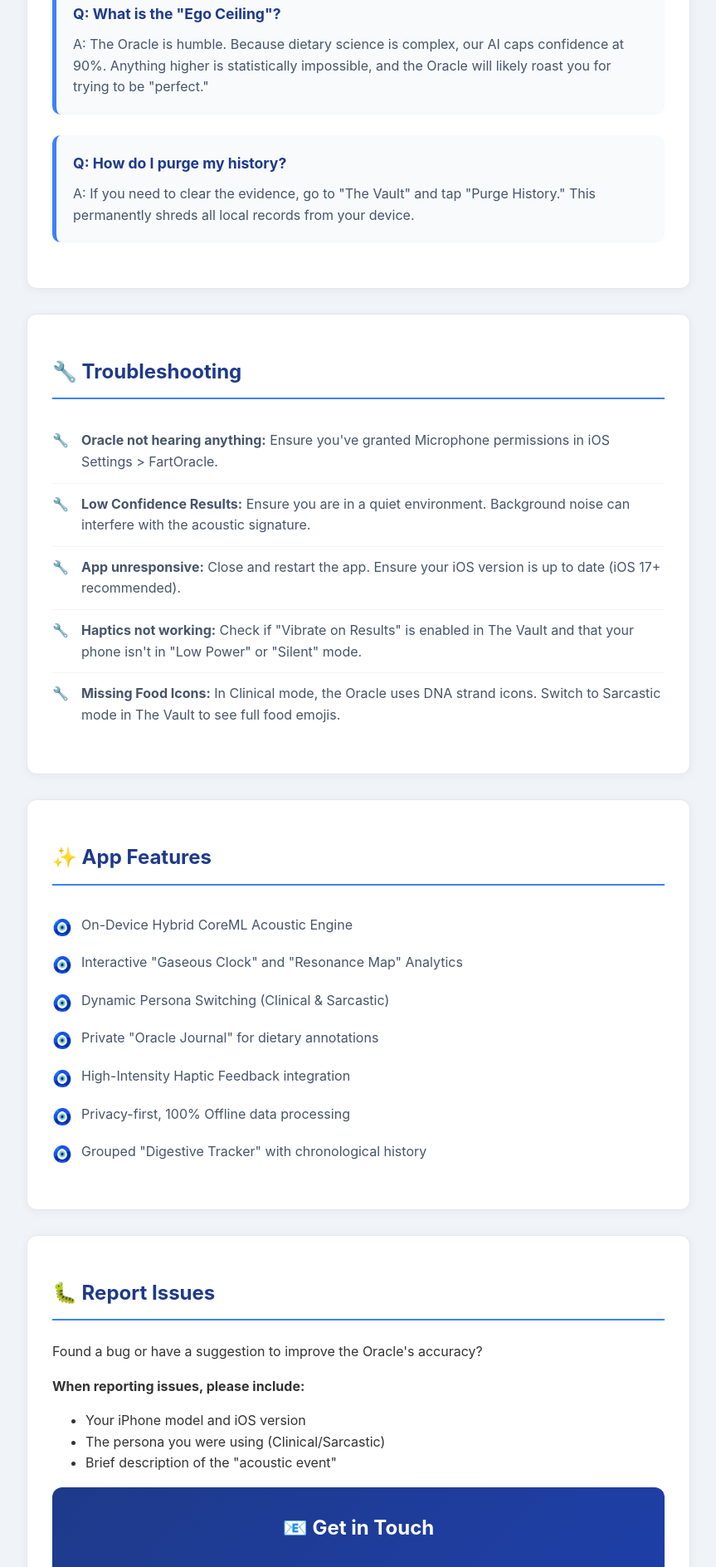
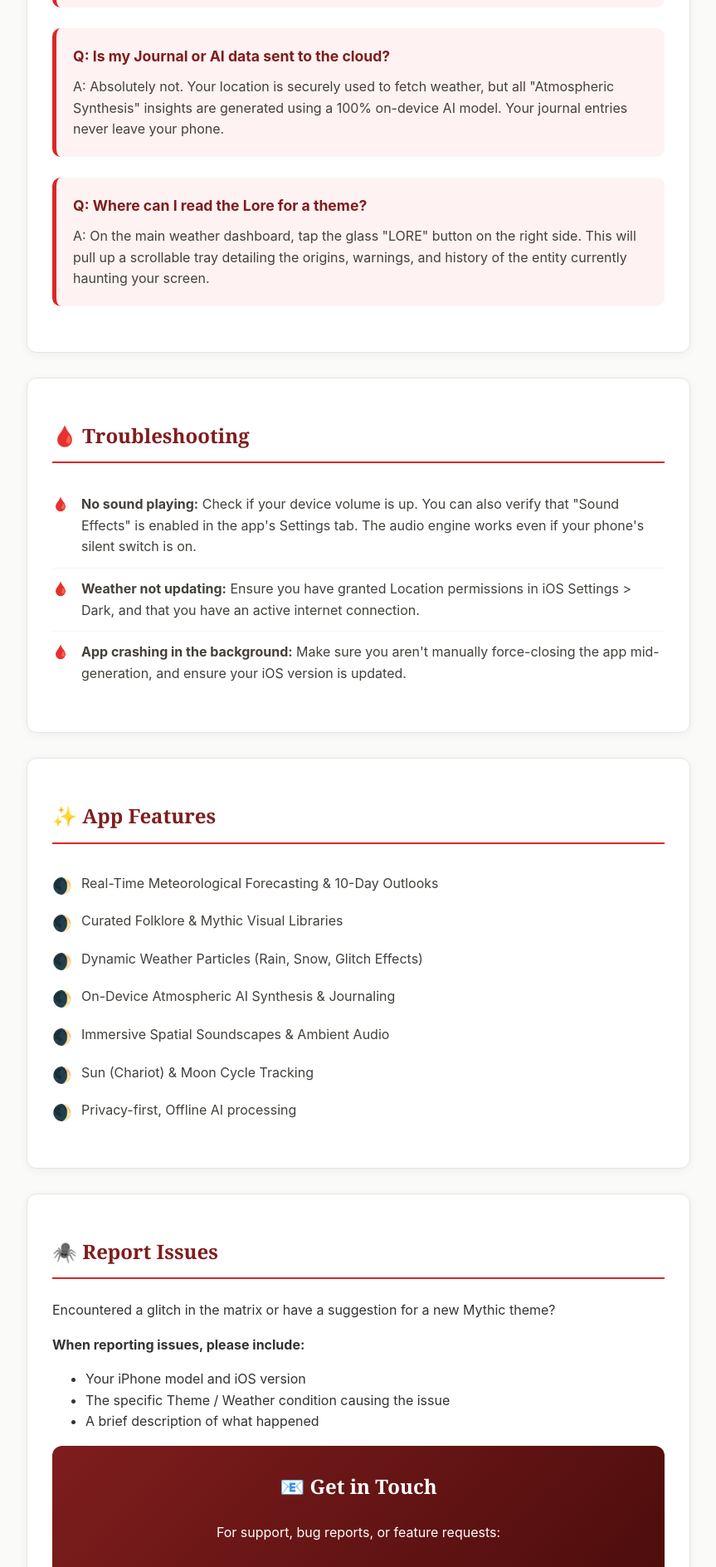
Before and after one commit to marvinick/folklore-support, a plain HTML site: page index.html in a window 1280 px wide. Shown: the part 912-2800 px from the top of the page at 83% size, without its empty margins (208-1071 px from the left). Drawn offline with Linux system fonts and the light colour scheme.

Commit message:
Update index.html

```diff
--- a/index.html
+++ b/index.html
@@ -3,31 +3,32 @@
 <head>
     <meta charset="UTF-8">
     <meta name="viewport" content="width=device-width, initial-scale=1.0">
-    <title>FartOracle - Support & Help Center</title>
+    <title>Folklore Weather - Support & Help Center</title>
     <style>
         body {
-            font-family: -apple-system, BlinkMacSystemFont, 'Segoe UI', Roboto, sans-serif;
+            font-family: 'Inter', -apple-system, BlinkMacSystemFont, 'Segoe UI', Roboto, sans-serif;
             line-height: 1.6;
             color: #333;
             max-width: 800px;
             margin: 0 auto;
             padding: 20px;
-            background-color: #f0f4f8;
+            background-color: #fafaf9; /* stone-50 */
         }
         .header {
             text-align: center;
             margin-bottom: 40px;
             padding: 40px 0;
-            background: linear-gradient(135deg, #1E3A8A, #3B82F6);
+            background: linear-gradient(135deg, #7F1D1D, #991b1b);
             color: white;
             border-radius: 12px;
-            box-shadow: 0 4px 15px rgba(0,0,0,0.1);
+            box-shadow: 0 4px 15px rgba(0,0,0,0.2);
         }
         .header h1 {
             margin: 0;
             font-size: 2.8em;
             font-weight: 800;
             letter-spacing: -1px;
+            font-family: 'Georgia', serif;
         }
         .header p {
             margin: 10px 0 0 0;
@@ -41,33 +42,34 @@
             margin-bottom: 30px;
             border-radius: 12px;
             box-shadow: 0 2px 12px rgba(0,0,0,0.05);
-            border: 1px solid #e1e8ed;
+            border: 1px solid #e7e5e4;
         }
         .section h2 {
-            color: #1E3A8A;
-            border-bottom: 2px solid #3B82F6;
+            color: #7F1D1D;
+            border-bottom: 2px solid #dc2626;
             padding-bottom: 12px;
             margin-bottom: 25px;
             font-weight: 700;
+            font-family: 'Georgia', serif;
         }
         .faq-item {
             margin-bottom: 25px;
             padding: 20px;
-            background-color: #f8fafc;
+            background-color: #fef2f2;
             border-radius: 10px;
-            border-left: 5px solid #3B82F6;
+            border-left: 5px solid #dc2626;
         }
         .faq-question {
             font-weight: 700;
-            color: #1E3A8A;
+            color: #7F1D1D;
             margin-bottom: 10px;
             font-size: 1.1em;
         }
         .faq-answer {
-            color: #475569;
+            color: #44403c;
         }
         .contact-info {
-            background: linear-gradient(135deg, #1E3A8A, #1e40af);
+            background: linear-gradient(135deg, #7F1D1D, #450a0a);
             color: white;
             padding: 30px;
             border-radius: 12px;
@@ -76,6 +78,7 @@
         .contact-info h3 {
             margin-top: 0;
             font-size: 1.5em;
+            font-family: 'Georgia', serif;
         }
         .contact-email {
             font-size: 1.2em;
@@ -102,10 +105,10 @@
             padding: 10px 0;
             padding-left: 35px;
             position: relative;
-            color: #475569;
+            color: #44403c;
         }
         .feature-list li:before {
-            content: "🧿";
+            content: "🌒";
             position: absolute;
             left: 0;
             font-size: 1.2em;
@@ -118,11 +121,11 @@
             padding: 12px 0;
             padding-left: 35px;
             position: relative;
-            border-bottom: 1px solid #f1f5f9;
-            color: #475569;
+            border-bottom: 1px solid #f5f5f4;
+            color: #44403c;
         }
         .troubleshooting-list li:before {
-            content: "🔧";
+            content: "🩸";
             position: absolute;
             left: 0;
         }
@@ -130,7 +133,7 @@
             border-bottom: none;
         }
         a {
-            color: #3B82F6;
+            color: #dc2626;
             text-decoration: none;
         }
         a:hover {
@@ -140,94 +143,92 @@
 </head>
 <body>
     <div class="header">
-        <h1>🧿 FartOracle</h1>
-        <p>Acoustic Intelligence Support & Help Center</p>
+        <h1>Dark: Folklore Weather</h1>
+        <p>Atmospheric Support & Help Center</p>
     </div>
 
     <div class="section">
         <h2>📋 Frequently Asked Questions</h2>
 
         <div class="faq-item">
-            <div class="faq-question">Q: How does the Oracle identify my food triggers?</div>
-            <div class="faq-answer">A: FartOracle uses a hybrid machine learning engine. It analyzes the specific acoustic frequency, amplitude, and waveform patterns of your digestive sounds (CoreML) and matches them against known dietary signatures.</div>
+            <div class="faq-question">Q: Why do I see a "Hardware Incompatible" screen on launch?</div>
+            <div class="faq-answer">A: Dark: Folklore Weather uses high-resolution cinematic artwork, heavy real-time particle rendering, and on-device AI. Because of this, it requires a device with at least 4GB of RAM (iPhone 11 or newer). Older devices like the iPhone XR or iPhone X do not meet the minimum hardware requirements.</div>
         </div>
 
         <div class="faq-item">
-            <div class="faq-question">Q: Is my audio data being recorded or uploaded?</div>
-            <div class="faq-answer">A: Absolute not. All analysis happens in real-time, 100% on-device. Audio is processed for milliseconds and then instantly discarded. No sounds ever leave your phone.</div>
+            <div class="faq-question">Q: How do I change the atmospheric theme?</div>
+            <div class="faq-answer">A: Tap the "Settings" tab at the top of the dashboard. Under "Background Theme", you can either choose "System" (which automatically assigns themes based on live weather) or lock in a specific Mythic theme like the Wendigo or La Llorona.</div>
         </div>
 
         <div class="faq-item">
-            <div class="faq-question">Q: Can I change how the Oracle talks to me?</div>
-            <div class="faq-answer">A: Yes! Head to "The Vault" tab. You can toggle between "Clinical" (strictly data-focused) and "Sarcastic" (full roasts) personas. The Oracle retroactively updates your entire history based on your choice.</div>
+            <div class="faq-question">Q: Why am I hearing eerie sounds instead of wind when the sky is clear?</div>
+            <div class="faq-answer">A: Every Mythic theme has a signature ambient soundscape. If it is raining or storming, you will always hear the intense weather. But when the skies clear, the app falls back to your selected theme's signature aura (such as an eerie ghost drone or crackling vampire fire).</div>
         </div>
 
         <div class="faq-item">
-            <div class="faq-question">Q: What is the "Ego Ceiling"?</div>
-            <div class="faq-answer">A: The Oracle is humble. Because dietary science is complex, our AI caps confidence at 90%. Anything higher is statistically impossible, and the Oracle will likely roast you for trying to be "perfect."</div>
+            <div class="faq-question">Q: Is my Journal or AI data sent to the cloud?</div>
+            <div class="faq-answer">A: Absolutely not. Your location is securely used to fetch weather, but all "Atmospheric Synthesis" insights are generated using a 100% on-device AI model. Your journal entries never leave your phone.</div>
         </div>
 
         <div class="faq-item">
-            <div class="faq-question">Q: How do I purge my history?</div>
-            <div class="faq-answer">A: If you need to clear the evidence, go to "The Vault" and tap "Purge History." This permanently shreds all local records from your device.</div>
+            <div class="faq-question">Q: Where can I read the Lore for a theme?</div>
+            <div class="faq-answer">A: On the main weather dashboard, tap the glass "LORE" button on the right side. This will pull up a scrollable tray detailing the origins, warnings, and history of the entity currently haunting your screen.</div>
         </div>
     </div>
 
     <div class="section">
-        <h2>🔧 Troubleshooting</h2>
+        <h2>🩸 Troubleshooting</h2>
         <ul class="troubleshooting-list">
-            <li><strong>Oracle not hearing anything:</strong> Ensure you've granted Microphone permissions in iOS Settings > FartOracle.</li>
-            <li><strong>Low Confidence Results:</strong> Ensure you are in a quiet environment. Background noise can interfere with the acoustic signature.</li>
-            <li><strong>App unresponsive:</strong> Close and restart the app. Ensure your iOS version is up to date (iOS 17+ recommended).</li>
-            <li><strong>Haptics not working:</strong> Check if "Vibrate on Results" is enabled in The Vault and that your phone isn't in "Low Power" or "Silent" mode.</li>
-            <li><strong>Missing Food Icons:</strong> In Clinical mode, the Oracle uses DNA strand icons. Switch to Sarcastic mode in The Vault to see full food emojis.</li>
+            <li><strong>No sound playing:</strong> Check if your device volume is up. You can also verify that "Sound Effects" is enabled in the app's Settings tab. The audio engine works even if your phone's silent switch is on.</li>
+            <li><strong>Weather not updating:</strong> Ensure you have granted Location permissions in iOS Settings > Dark, and that you have an active internet connection.</li>
+            <li><strong>App crashing in the background:</strong> Make sure you aren't manually force-closing the app mid-generation, and ensure your iOS version is updated.</li>
         </ul>
     </div>
 
     <div class="section">
         <h2>✨ App Features</h2>
         <ul class="feature-list">
-            <li>On-Device Hybrid CoreML Acoustic Engine</li>
-            <li>Interactive "Gaseous Clock" and "Resonance Map" Analytics</li>
-            <li>Dynamic Persona Switching (Clinical & Sarcastic)</li>
-            <li>Private "Oracle Journal" for dietary annotations</li>
-            <li>High-Intensity Haptic Feedback integration</li>
-            <li>Privacy-first, 100% Offline data processing</li>
-            <li>Grouped "Digestive Tracker" with chronological history</li>
+            <li>Real-Time Meteorological Forecasting & 10-Day Outlooks</li>
+            <li>Curated Folklore & Mythic Visual Libraries</li>
+            <li>Dynamic Weather Particles (Rain, Snow, Glitch Effects)</li>
+            <li>On-Device Atmospheric AI Synthesis & Journaling</li>
+            <li>Immersive Spatial Soundscapes & Ambient Audio</li>
+            <li>Sun (Chariot) & Moon Cycle Tracking</li>
+            <li>Privacy-first, Offline AI processing</li>
         </ul>
     </div>
 
     <div class="section">
-        <h2>🐛 Report Issues</h2>
-        <p>Found a bug or have a suggestion to improve the Oracle's accuracy?</p>
+        <h2>🕷️ Report Issues</h2>
+        <p>Encountered a glitch in the matrix or have a suggestion for a new Mythic theme?</p>
 
         <p><strong>When reporting issues, please include:</strong></p>
         <ul>
             <li>Your iPhone model and iOS version</li>
-            <li>The persona you were using (Clinical/Sarcastic)</li>
-            <li>Brief description of the "acoustic event"</li>
+            <li>The specific Theme / Weather condition causing the issue</li>
+            <li>A brief description of what happened</li>
         </ul>
 
         <div class="contact-info">
             <h3>📧 Get in Touch</h3>
-            <p>For support, bug reports, or persona suggestions:</p>
-            <a href="mailto:goluwkey@gmail.com" class="contact-email">goluwkey@gmail.com</a>
-            <p style="margin-top: 15px; opacity: 0.9;">The Oracle typically responds within 48 hours.</p>
+            <p>For support, bug reports, or feature requests:</p>
+            <a href="mailto:marvin8214@yahoo.com" class="contact-email">marvin8214@yahoo.com</a>
+            <p style="margin-top: 15px; opacity: 0.9;">We typically respond within 48 hours.</p>
         </div>
     </div>
 
     <div class="section">
         <h2>📱 App Store</h2>
-        <p>Helping the Oracle grow? Please consider leaving a review! Each review helps our neural network (and our feelings) grow stronger.</p>
+        <p>Enjoying the atmospheric dread? Please consider leaving a review! Each rating helps the darkness spread.</p>
 
         <p style="margin-top: 20px; color: #666; font-size: 0.9em;">
-            <strong>Privacy:</strong> Your data stays yours. Read our <a href="file:///Users/ace/.gemini/antigravity/brain/a6dbb3ef-21b9-44b3-b9bc-666d60746d0b/privacy_policy.html">Privacy Policy</a> to learn more.
+            <strong>Privacy:</strong> Your data stays yours. Read our <a href="privacy_policy.html">Privacy Policy</a> to learn more.
         </p>
     </div>
 
-    <div style="text-align: center; margin-top: 40px; color: #666; font-size: 0.9em;">
-        <p>&copy; 2026 FartOracle. All rights reserved.</p>
-        <p>Acoustic Intelligence Version 1.0.0</p>
+    <div style="text-align: center; margin-top: 40px; color: #888; font-size: 0.9em;">
+        <p>&copy; 2026 Folklore Weather. All rights reserved.</p>
+        <p>Aether Engine Version 1.0.0</p>
     </div>
 </body>
 </html>
```
